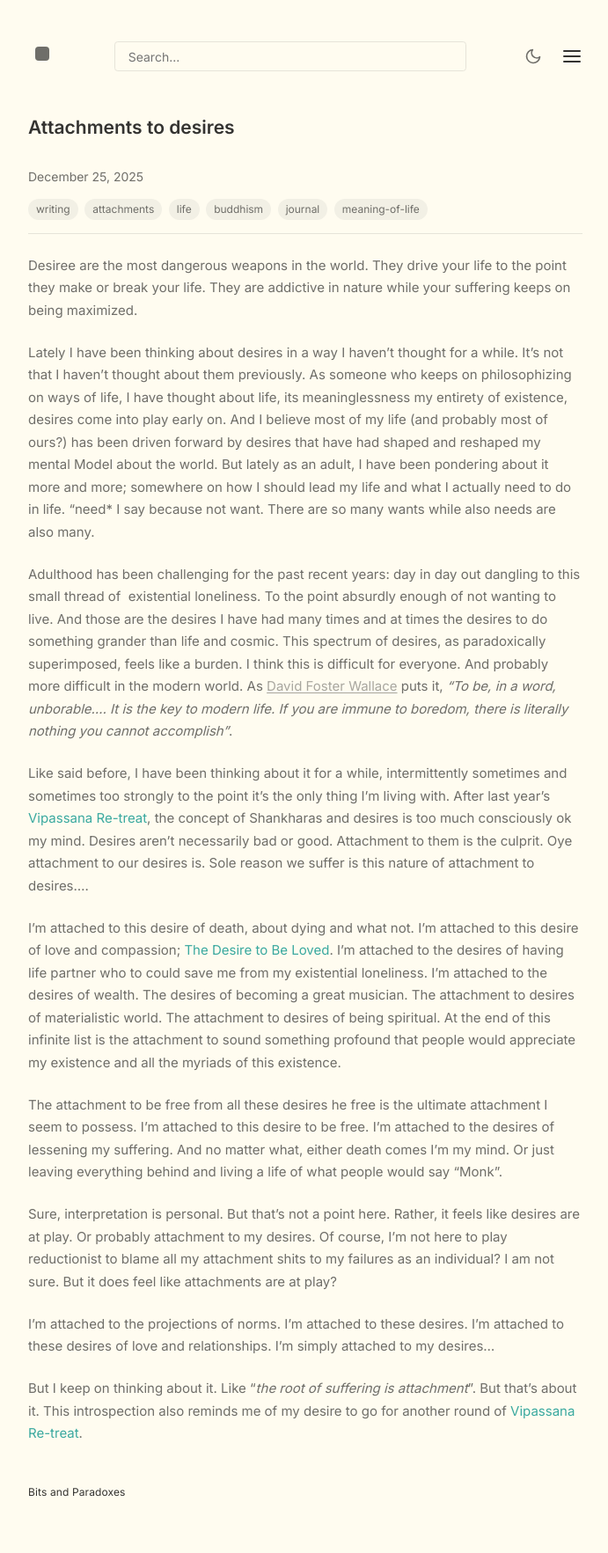
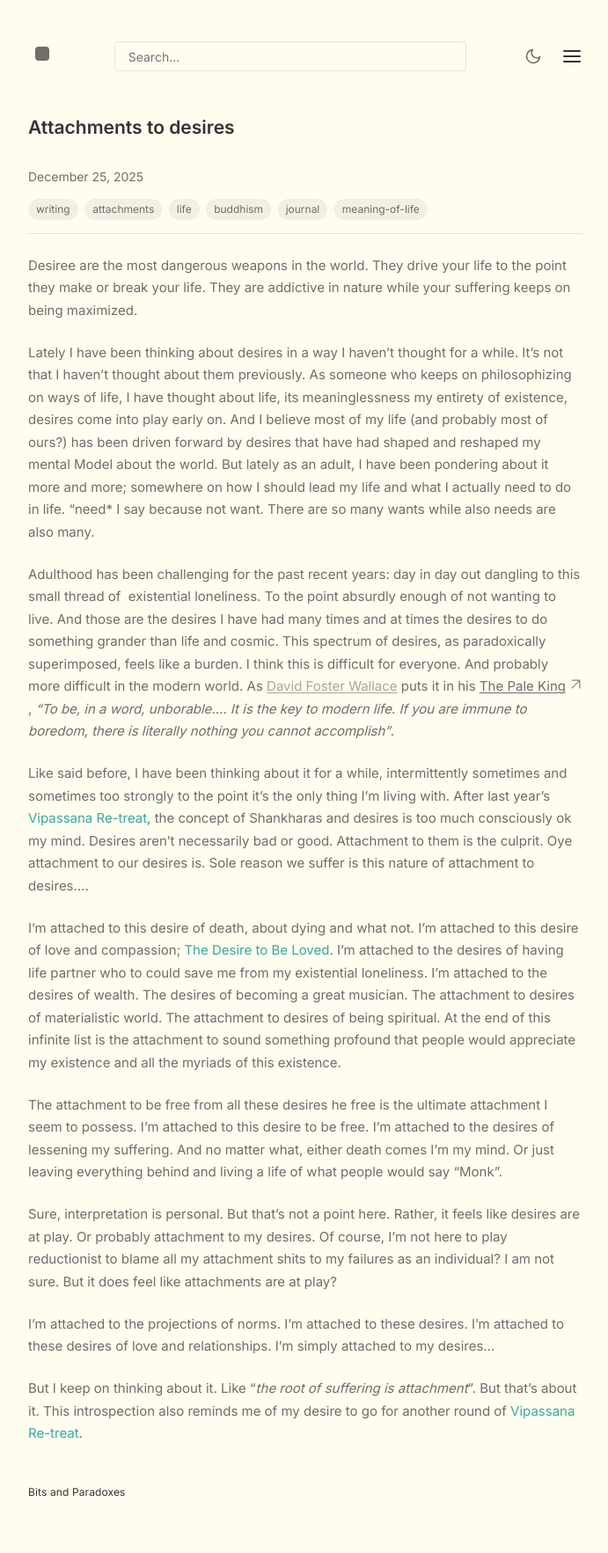
Before and after one commit to NISH1001/NISH1001.github.io, a Jekyll site: the page built from _posts/2025-12-25-attachments-to-desires.markdown, in a window 1280 px wide. Shown: the whole page at 88% size, without its empty margins (293-984 px from the left). Built offline with Jekyll 4.4.1, drawn with Linux system fonts in a browser that asks for light colours.

Commit message:
Add the pale king reference

```diff
--- a/_posts/2025-12-25-attachments-to-desires.markdown
+++ b/_posts/2025-12-25-attachments-to-desires.markdown
@@ -11,7 +11,7 @@ Desiree are the most dangerous weapons in the world. They drive your life to the
 
 Lately I have been thinking about desires in a way I haven't thought for a while. It's not that I haven't thought about them previously. As someone who keeps on philosophizing on ways of life, I have thought about life, its meaninglessness my entirety of existence, desires come into play early on. And I believe most of my life (and probably most of ours?) has been driven forward by desires that have had shaped and reshaped my mental Model about the world. But lately as an adult, I have been pondering about it more and more; somewhere on how I should lead my life and what I actually need to do in life. "need* I say because not want. There are so many wants while also needs are also many.
 
-Adulthood has been challenging for the past recent years: day in day out dangling to this small thread of  existential loneliness. To the point absurdly enough of not wanting to live. And those are the desires I have had many times and at times the desires to do something grander than life and cosmic. This spectrum of desires, as paradoxically superimposed, feels like a burden. I think this is difficult for everyone. And probably more difficult in the modern world. As [[David Foster Wallace]] puts it, *"To be, in a word, unborable.... It is the key to modern life. If you are immune to boredom, there is literally nothing you cannot accomplish"*.
+Adulthood has been challenging for the past recent years: day in day out dangling to this small thread of  existential loneliness. To the point absurdly enough of not wanting to live. And those are the desires I have had many times and at times the desires to do something grander than life and cosmic. This spectrum of desires, as paradoxically superimposed, feels like a burden. I think this is difficult for everyone. And probably more difficult in the modern world. As [[David Foster Wallace]] puts it in his [The Pale King](https://en.wikipedia.org/wiki/The_Pale_King), *"To be, in a word, unborable.... It is the key to modern life. If you are immune to boredom, there is literally nothing you cannot accomplish"*.
 
 Like said before, I have been thinking about it for a while, intermittently sometimes and sometimes too strongly to the point it's the only thing I'm living with.
 After last year's [[Vipassana Re-treat]], the concept of Shankharas and desires is too much consciously ok my mind. Desires aren't necessarily bad or good. Attachment to them is the culprit. Oye attachment to our desires is. Sole reason we suffer is this nature of attachment to desires....
```
